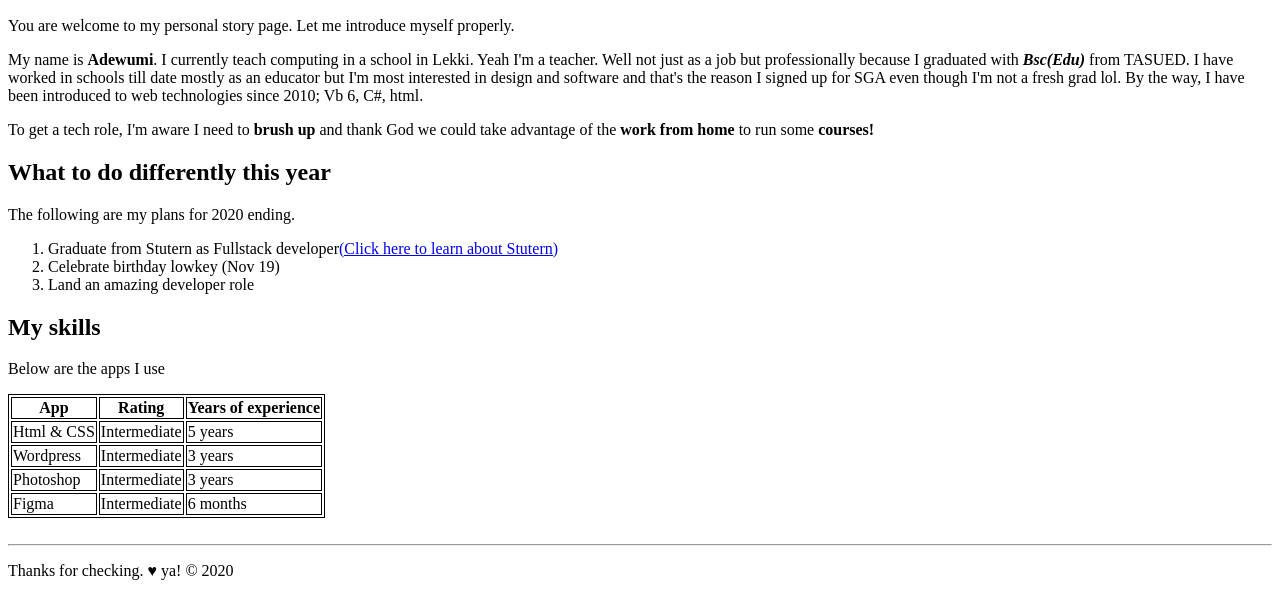
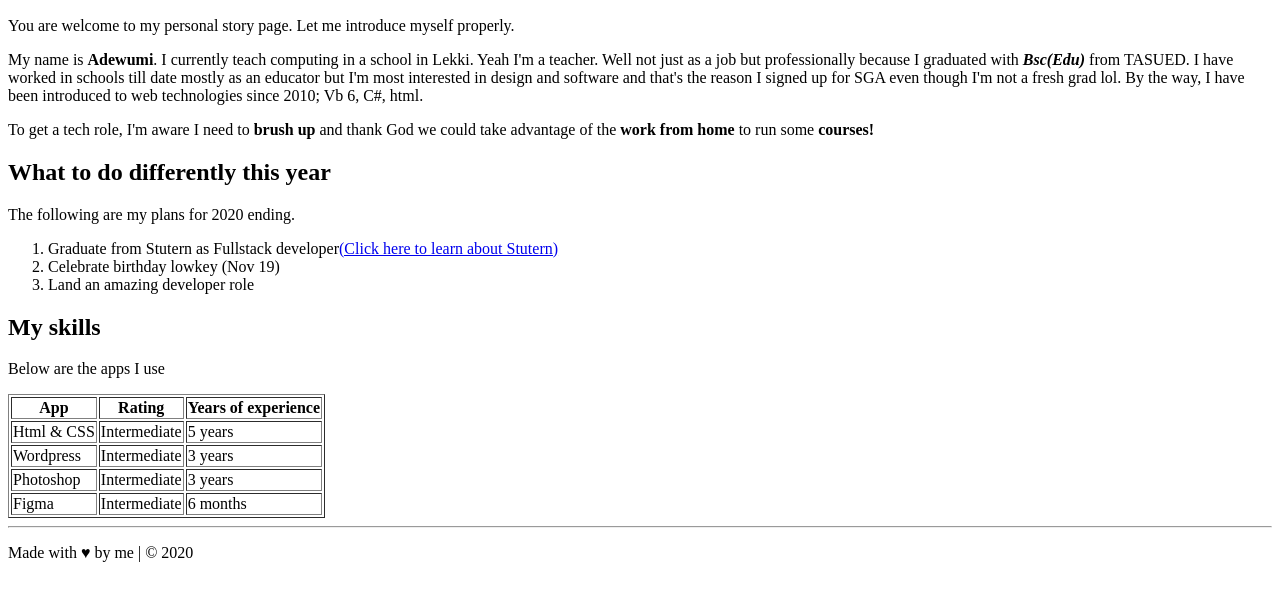
Before and after one commit to adexadey/sgahtmlcapstone, a plain HTML site: page index.html in a window 1280 px wide. Shown: the part 247-843 px from the top of the page. Drawn offline with Linux system fonts and the light colour scheme.

Commit message:
Edited the footer and table border

```diff
--- a/index.html
+++ b/index.html
@@ -12,7 +12,6 @@
 	<header>
 		<img src="https://cdn.glitch.com/09c2c640-b77c-4ec2-a391-ace34826db55%2Fwumi.jpg?v=1590163581234" alt="Adewumi's picture" height="125" width="120">
 		<h1>Adewumi Adeyemo</h1>
-		<style>table, th, td, tr{ border: 1px solid black;} </style>
 	</header>
 	<!-- Header (Picture and Title) ends here-->
 
@@ -25,7 +24,7 @@
       <p>My name is <strong>Adewumi</strong>. I currently teach computing in a school in Lekki. Yeah I'm a teacher. Well not just as a job but professionally because I graduated with <strong><em>Bsc(Edu)</em></strong> from TASUED. I have worked in schools till date mostly as an educator but I'm most interested in design and software and that's the reason I signed up for SGA even though I'm not a fresh grad lol. By the way, I have been introduced to web technologies since 2010; Vb 6, C#, html.</p>
       <p>To get a tech role, I'm aware I need to <strong>brush up</strong> and thank God we could take advantage of the <strong>work from home</strong> to run some <strong>courses!</strong></p>
 		</article>
-	<!-- About Me end here-->
+	<!-- About Me ends here-->
 
 	<!-- Plan starts here-->
 		<article>
@@ -43,7 +42,7 @@
 		<article>
 			<h2> My skills</h2>
 			<p>Below are the apps I use</p>
-			<table>
+			<table border>
 				<tr>
 					<th>App</th>
 					<th>Rating</th>
@@ -70,13 +69,14 @@
 					<td>6 months</td>
 				</tr>
 			</table>
-		</article><br>
-	<!-- Skills starts here-->
+		</article>
 	</section>
+	<!-- Skills ends here-->
 
 	<!-- Footer starts here-->
 	<footer>
 		<hr>
-		<p>Thanks for checking. &hearts; ya! &copy; 2020</p>
+		<p>Made with &hearts; by me | &copy; 2020</p>
 	</footer>
+	<!-- Footer ends here-->
 <body>
```
